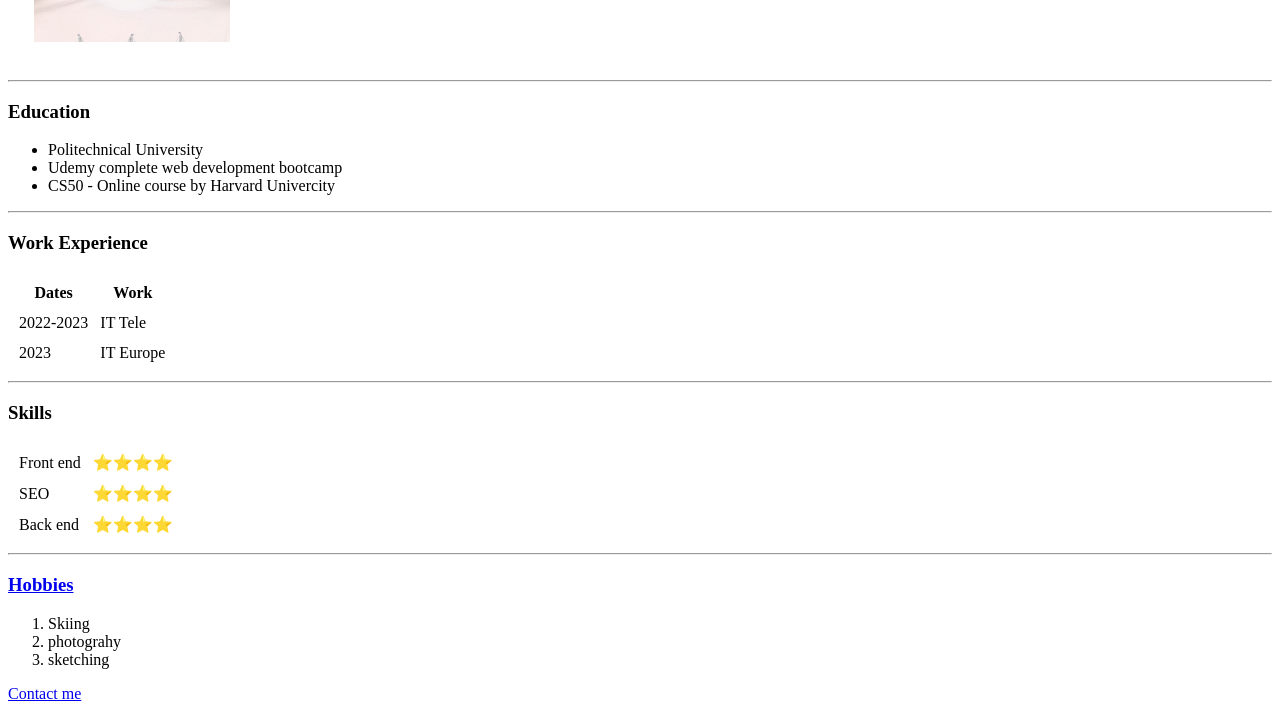
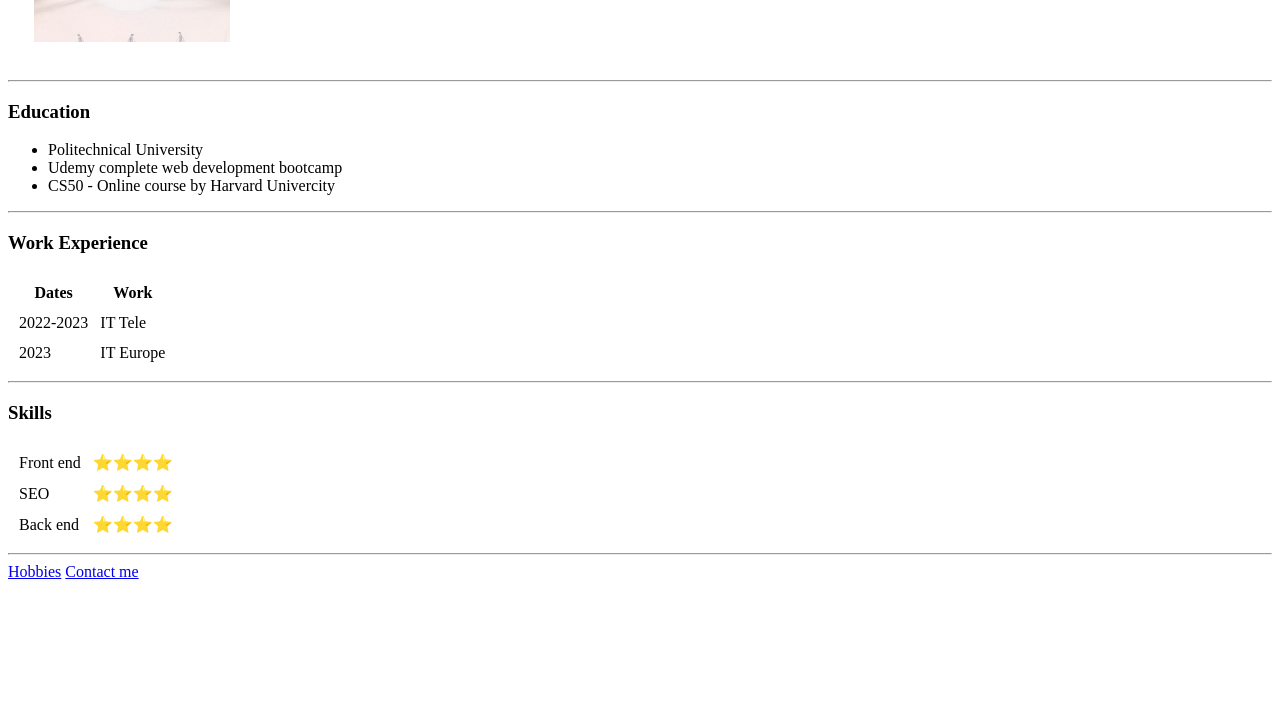
Before and after one commit to azabrother/CV, a plain HTML site: page index.html in a window 1280 px wide. Shown: the part 232-943 px from the top of the page. After the commit the page ends 821 px from the top, so only its background shows below. Drawn offline with Linux system fonts and the light colour scheme; files whose address does not match are found by name.

Commit message:
Update index.html

```diff
--- a/index.html
+++ b/index.html
@@ -63,12 +63,7 @@
 
 
   <hr>
-  <h3><a href="hobbies.html">Hobbies</a></h3>
-  <ol>
-    <li>Skiing</li>
-    <li>photograhy</li>
-    <li>sketching</li>
-  </ol>
+  <a href="hobbies.html">Hobbies</a>
   <a href="contact.html">Contact me</a>
 </body>
 
```
